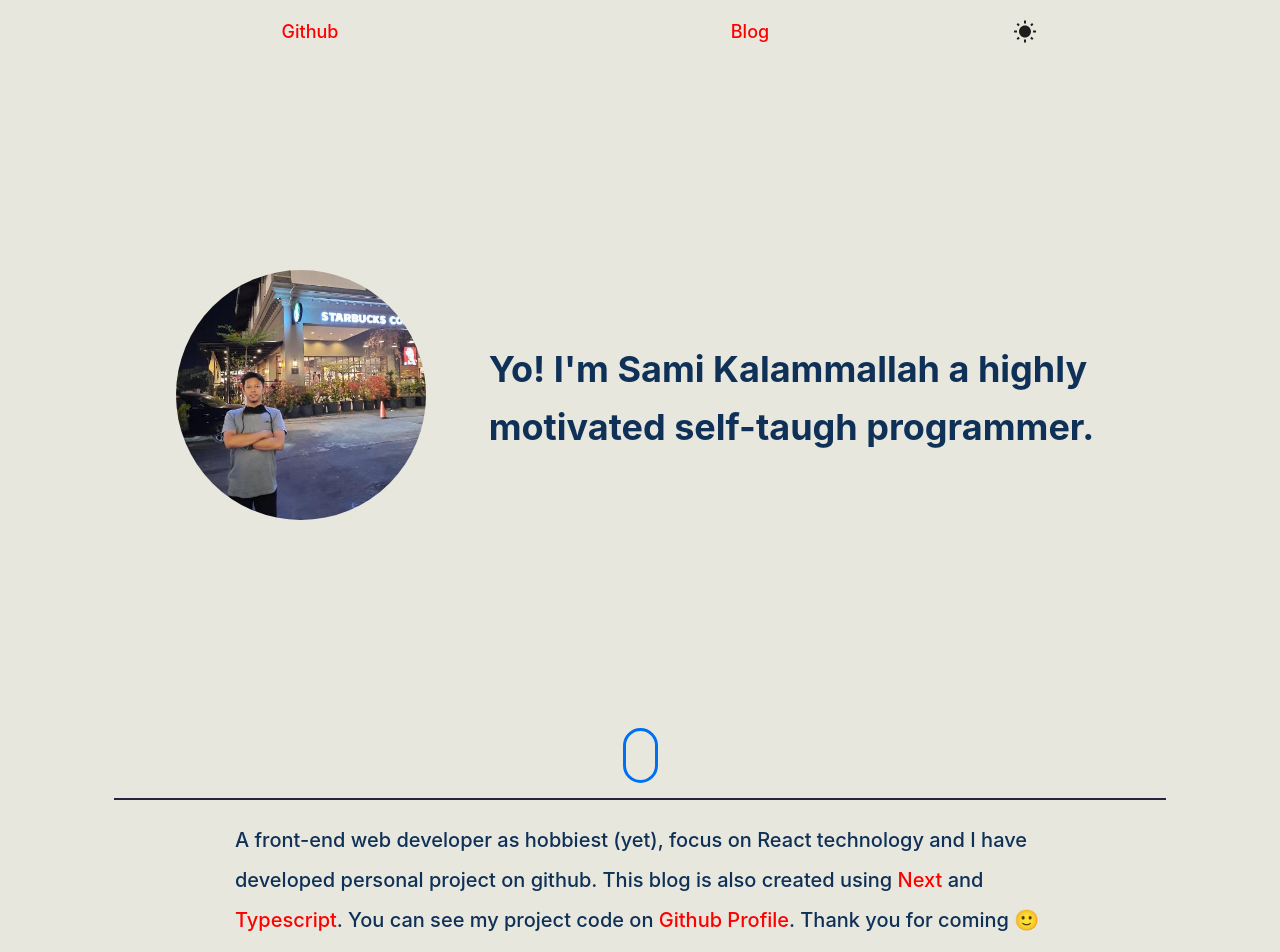
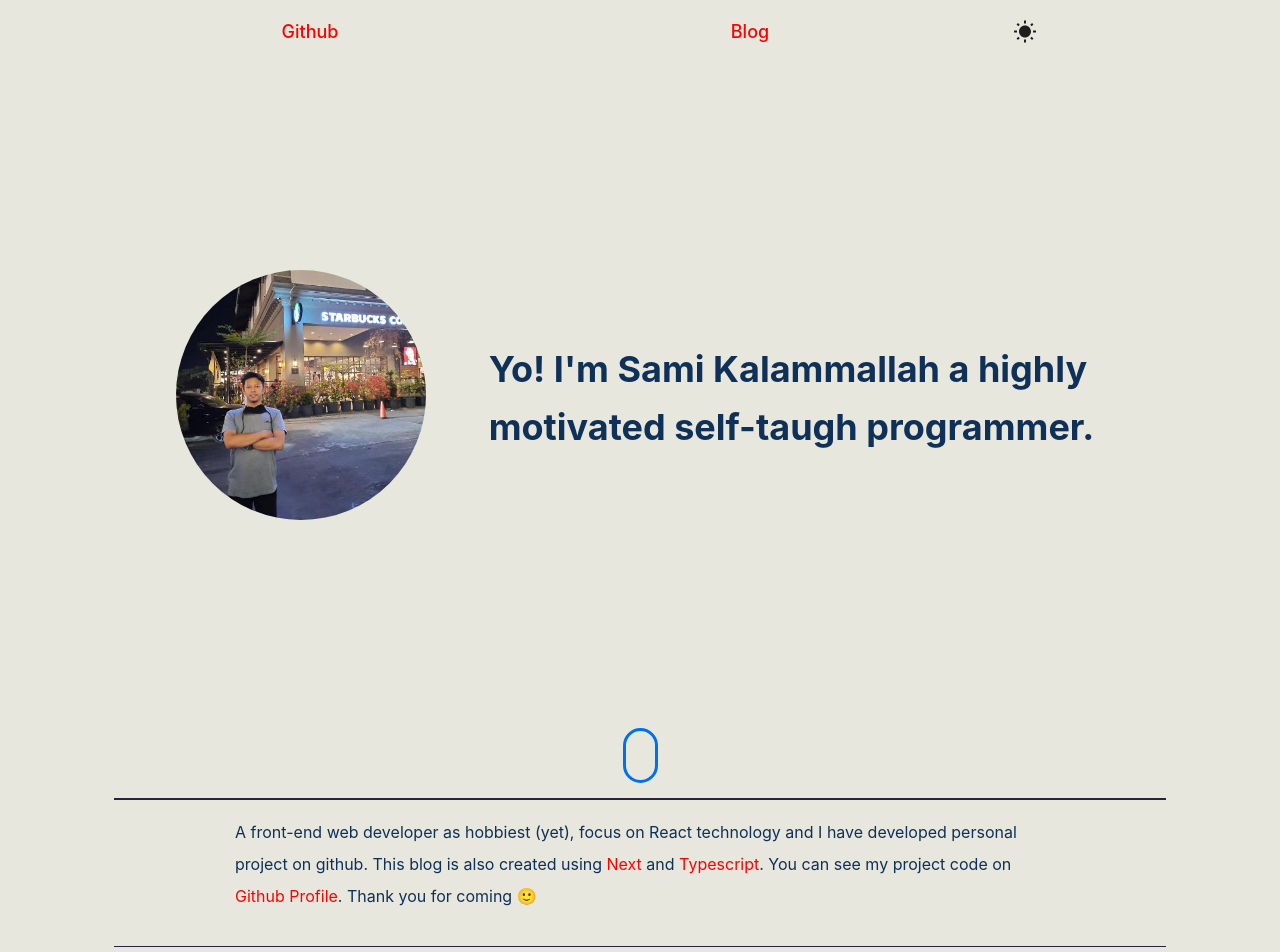
Before and after one commit to SamX23/my-blog, a Next.js app: page / in a window 1280 px wide. Shown: the top 952 px of the page. Built offline with nearby package versions, Linux system fonts and the light colour scheme.

Commit message:
Update : fix accessibility issue

```diff
--- a/pages/index.tsx
+++ b/pages/index.tsx
@@ -19,7 +19,7 @@ const Home = () => {
     <>
       <Layout home>
         <section className={classes.container}>
-          <Typography variant="h6" className={classes.typography}>
+          <Typography variant="body1" className={classes.typography}>
             A front-end web developer as hobbiest (yet), focus on React
             technology and I have developed personal project on github. This
             blog is also created using <a href="https://nextjs.org/">Next</a>{" "}
```
